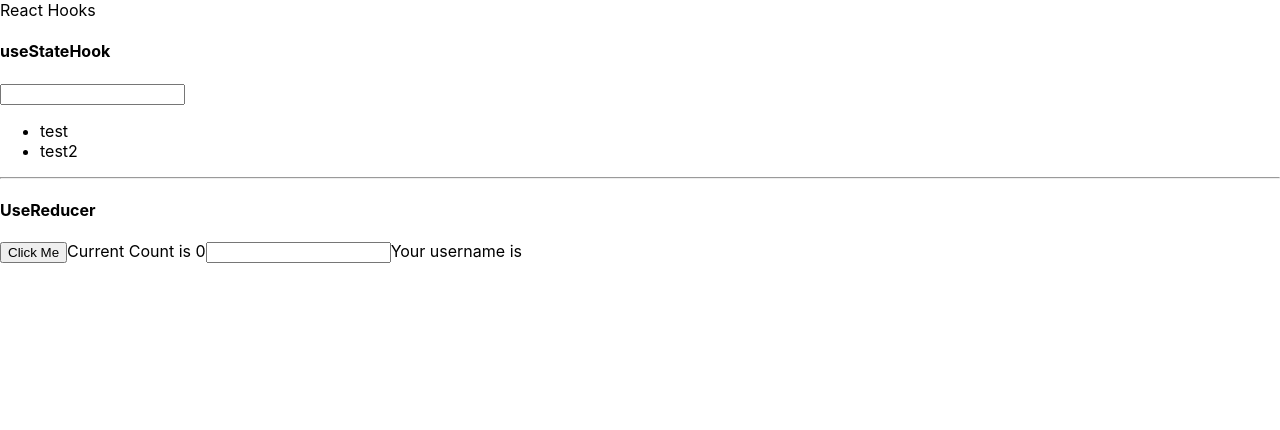
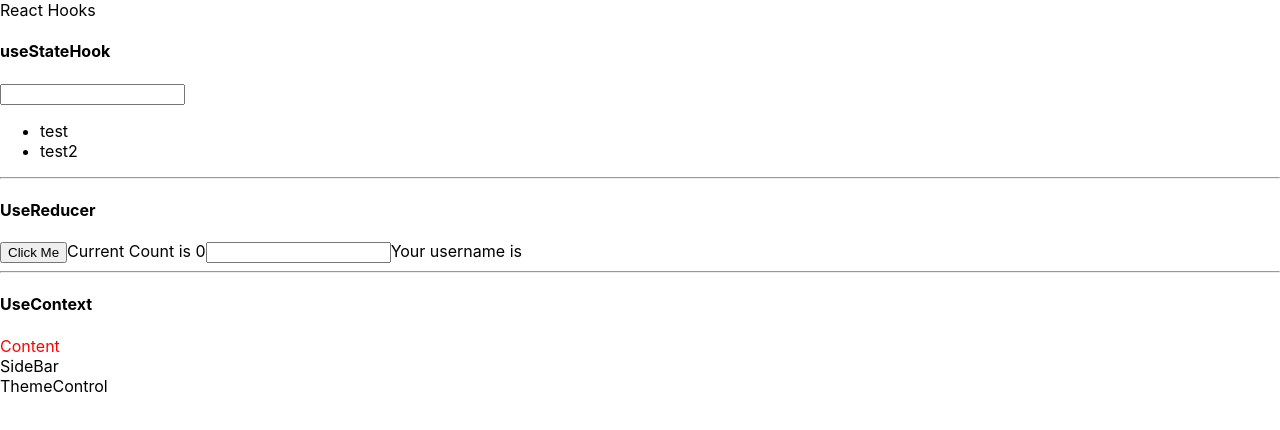
Before and after one commit to SureshKuchana/react-hooks, a React (Create React App) app: page / in a window 1280 px wide. Shown: the top 430 px of the page. Built offline with nearby package versions, Linux system fonts and the light colour scheme.

Commit message:
Add useContext

```diff
--- /dev/null
+++ b/src/03-useContext/appContext.js
@@ -0,0 +1,18 @@
+import React, { createContext, useContext, useState } from "react";
+
+export const AppContext = createContext();
+
+export const useAppContext = () => useContext(AppContext);
+
+const AppProvider = ({ children }) => {
+  const [state, setState] = useState({});
+  return (
+    <AppContext.Provider
+      value={{ ...state, setTheme: (theme) => setState({ ...state, theme }) }}
+    >
+      {children}
+    </AppContext.Provider>
+  );
+};
+
+export default AppProvider;
--- /dev/null
+++ b/src/03-useContext/content.js
@@ -0,0 +1,11 @@
+import React from "react";
+import { useAppContext } from "./appContext";
+
+const Content = () => {
+  let { theme } = useAppContext();
+  return (
+    <div style={{ color: theme === "dark" ? "blacK" : "red" }}>Content</div>
+  );
+};
+
+export default Content;
--- /dev/null
+++ b/src/03-useContext/index.js
@@ -0,0 +1,17 @@
+import React from "react";
+import AppProvider from "./appContext";
+import Content from "./content";
+import SideBar from "./sidebar";
+
+const UseContext = () => {
+  return (
+    <div>
+      <AppProvider>
+        <Content />
+        <SideBar />
+      </AppProvider>
+    </div>
+  );
+};
+
+export default UseContext;
--- /dev/null
+++ b/src/03-useContext/sidebar.js
@@ -0,0 +1,13 @@
+import React from "react";
+import ThemeControl from "./themeControl";
+
+const SideBar = () => {
+  return (
+    <div>
+      SideBar
+      <ThemeControl />
+    </div>
+  );
+};
+
+export default SideBar;
--- /dev/null
+++ b/src/03-useContext/themeControl.js
@@ -0,0 +1,14 @@
+import React from "react";
+import { useAppContext } from "./appContext";
+
+const ThemeControl = () => {
+  let { theme, setTheme } = useAppContext();
+
+  return (
+    <div onClick={() => setTheme(theme === "dark" ? "light" : "dark")}>
+      ThemeControl
+    </div>
+  );
+};
+
+export default ThemeControl;
--- a/src/App.js
+++ b/src/App.js
@@ -1,6 +1,7 @@
 import React from "react";
 import UseStateHook from "./01-useState";
 import UseReducer from "./02-useReducer";
+import UseContext from "./03-useContext";
 
 function App() {
   return (
@@ -11,6 +12,9 @@ function App() {
       <hr />
       <h4>UseReducer</h4>
       <UseReducer />
+      <hr />
+      <h4>UseContext</h4>
+      <UseContext />
     </div>
   );
 }
```
